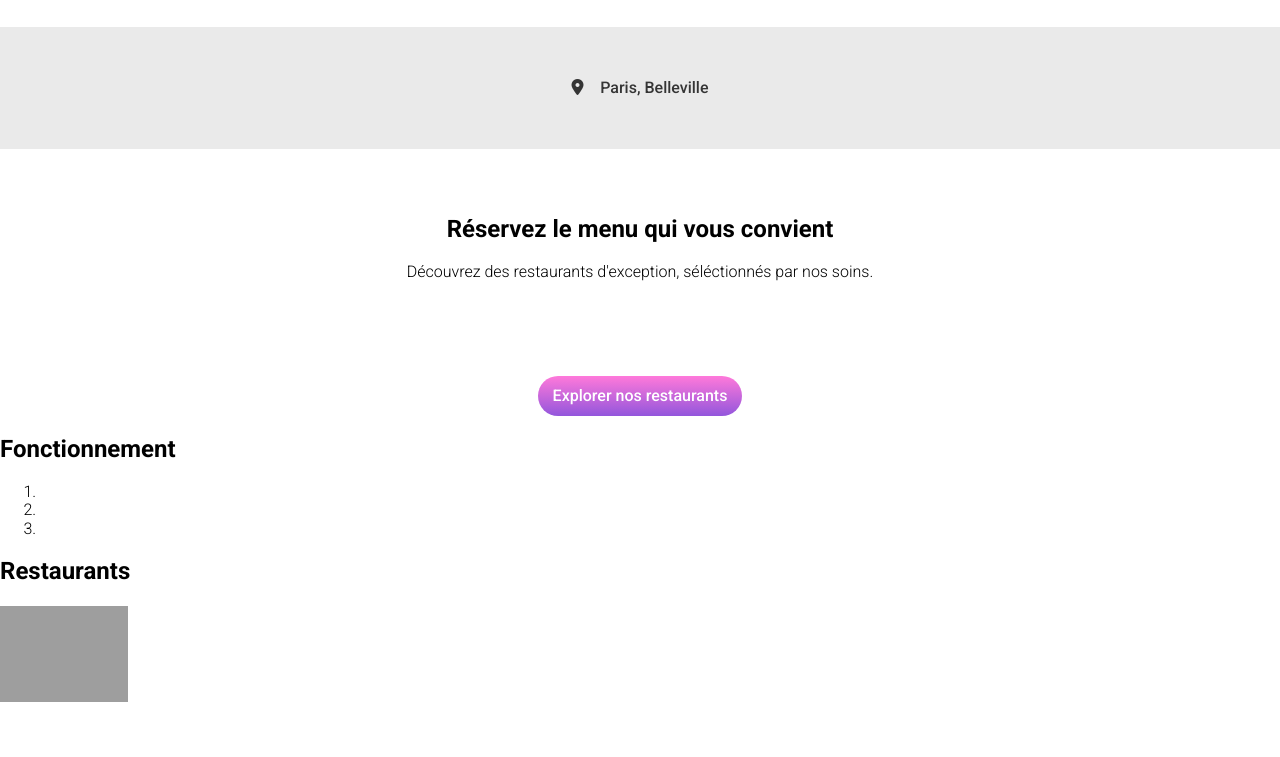
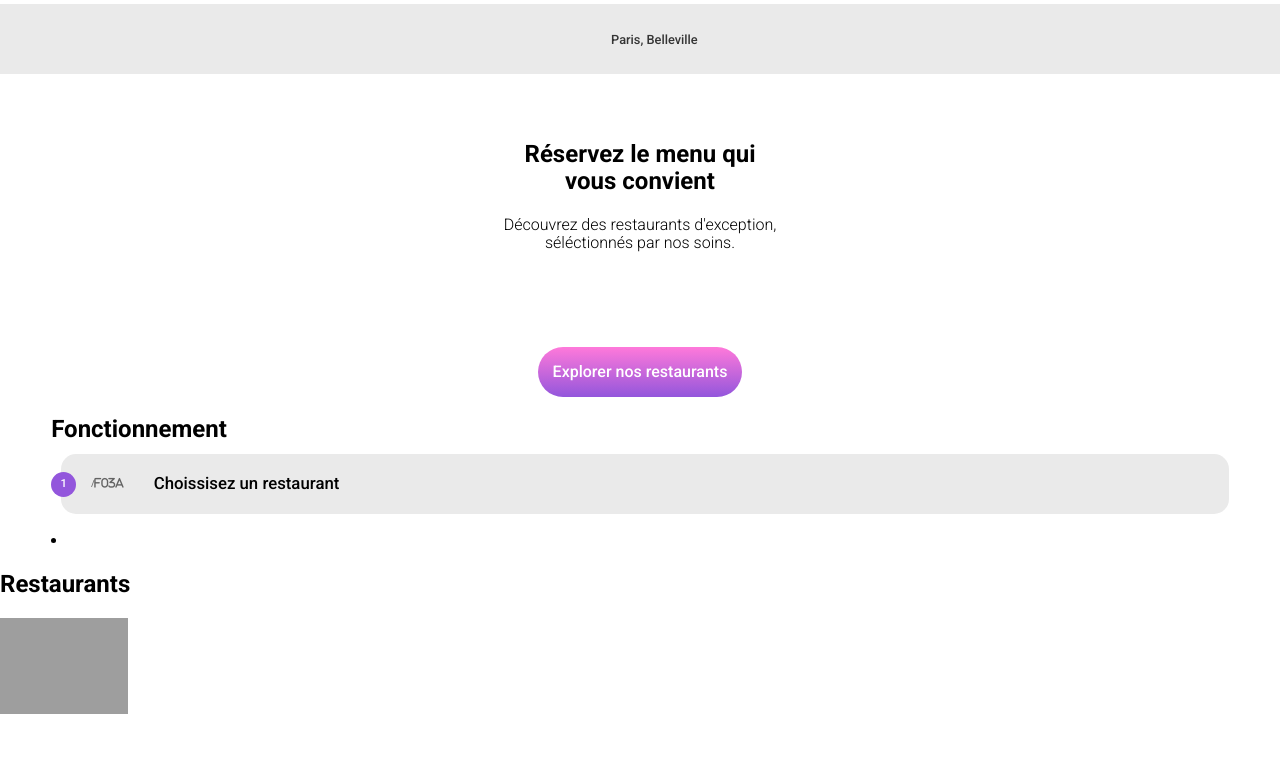
Before and after one commit to mightymoll/P3-ohmyfood, a plain HTML site: page index.html in a window 1280 px wide. Shown: the part 105-862 px from the top of the page. Drawn offline with Linux system fonts and the light colour scheme; grey boxes are pictures that could not be loaded; a web font is replaced by a local one.

Commit message:
v0.3 list items
in-progress 'fonctionnement' list'
 - item number icon
 - flexbox arrangement
 - text

 to do: icon appearance & standardization as sass component

 Project 3 of OpenClassrooms web developper program

```diff
--- a/css/scss/_base.scss
+++ b/css/scss/_base.scss
@@ -12,9 +12,10 @@ $color-dark: #353535;
 /* fonts */
 $font-main: "Roboto", sans-serif;
 $font-accent: "Shrikhand", cursive;
+
 $fontsize: (
-	xl: 1.4em,
-	lg: 1.2em,
+	xl: 1.7em,
+	lg: 1.5em,
 	reg: 1em,
 	sm: 0.8em,
 	xs: 0.7em,
--- a/css/scss/_components.scss
+++ b/css/scss/_components.scss
@@ -1,5 +1,7 @@
+@import "base";
+
 /* general icon styling for proper display */
-.icon::before {
+%icon {
 	font-family: "Font Awesome 6 Free";
 	font-weight: 900;
 	display: inline-block;
@@ -10,7 +12,7 @@
 }
 
 %list-icon {
-	font-size: get-fontsize(lg);
+	font-size: get-fontsize("lg");
 	color: #636363;
 	&:hover {
 		color: $color-primary;
@@ -18,11 +20,11 @@
 }
 
 %btnstyle {
-	height: 30px;
+	height: 40px;
 	background: $color-gradient;
 	padding: 5px 15px;
-	border-radius: 30px;
+	border-radius: 40px;
 	font-weight: 500;
-	font-size: get-fontsize(xs);
-	line-height: 30px;
+	font-size: map-get($fontsize, "reg");
+	line-height: 40px;
 }
--- a/css/scss/_layout.scss
+++ b/css/scss/_layout.scss
@@ -6,6 +6,7 @@ $padding-around: 4%;
 $margin-std: 4%;
 $margin-big: 6%;
 $margin-half: 2%;
+$gap: 10px;
 
 @mixin width($n: $full-width) {
 	width: $n;
@@ -13,7 +14,6 @@ $margin-half: 2%;
 
 %centered {
 	padding: $padding-side;
-	text-align: center;
 	margin-left: auto;
 	margin-right: auto;
 }
--- a/css/scss/style.scss
+++ b/css/scss/style.scss
@@ -2,15 +2,15 @@
 @import url("https://fonts.googleapis.com/css2?family=Roboto:wght@300;500;700&family=Shrikhand&display=swap");
 
 /* SCSS Files */
+@import "layout";
+@import "components";
 @import "base";
-@import "components";
-@import "layout";
 
 body {
 	box-sizing: border-box;
 	margin: 0;
 	padding: 0;
-	font-size: get-fontsize(reg);
+	font-size: map-get($fontsize, "reg");
 	font-family: $font-main;
 	font-weight: 300;
 }
@@ -18,22 +18,23 @@ body {
 a {
 	text-decoration: none;
 	color: $color-light;
-	font-size: get-fontsize(xs);
+	font-size: map-get($fontsize, "xs");
 	margin: 0;
 }
 
 h1 {
 	font-family: $font-accent;
-	font-size: get-fontsize(xl);
+	font-size: map-get($fontsize, "xl");
 }
 
 h2 {
-	font-size: get-fontsize(lg);
+	font-size: map-get($fontsize, "lg");
 	font-weight: 700;
 }
 
 p {
 	margin: 0;
+	font-size: map-get($fontsize, "reg");
 }
 
 header {
@@ -41,24 +42,24 @@ header {
 	text-align: center;
 
 	.header-logo {
-		height: 25px;
-		margin: 5% 5% 3% 5%;
+		width: 160px;
+		margin: 4% 4% 2% 4%;
 	}
 
 	.location {
-		padding: 4% 0;
+		padding: 2% 0;
 		background-color: $color-medium;
 		color: $color-dark;
 
 		&-dot::before {
 			content: "\f3c5";
-			font-size: get-fontsize(reg);
+			font-size: map-get($fontsize, "reg");
 			margin-right: 1%;
 		}
 
 		&-text {
 			display: inline-block;
-			font-size: get-fontsize(reg);
+			font-size: map-get($fontsize, "sm");
 			font-weight: 500;
 		}
 	}
@@ -71,9 +72,10 @@ main {
 	@extend %flex-column;
 	@extend %centered;
 	padding: $padding-side;
+	text-align: center;
 
 	&-text {
-		max-width: 80%;
+		width: 285px;
 		margin: $margin-std;
 	}
 
@@ -83,6 +85,84 @@ main {
 	}
 }
 
+.howto {
+	@extend %centered;
+
+	&__title {
+		margin-bottom: 10px;
+	}
+
+	&__list {
+		@extend %flex-column;
+		gap: $gap;
+		counter-reset: section;
+	}
+}
+
+.list-item {
+	width: $full-width;
+	display: flex;
+	flex-direction: row;
+	justify-content: flex-start;
+	align-items: center;
+
+	.list-count {
+		counter-reset: list-number;
+		z-index: 1;
+
+		&::before {
+			counter-increment: list-number;
+			content: counter(list-number);
+
+			width: 25px;
+			height: 25px;
+			display: inline-flex;
+			align-items: center;
+			justify-content: center;
+			color: white;
+			font-size: map-get($fontsize, "xs");
+			font-weight: 500;
+			background: $color-primary;
+			border-radius: 50%;
+		}
+	}
+
+	a {
+		width: 100%;
+		height: 60px;
+		background: $color-medium;
+		border-radius: 15px;
+		margin-left: -15px;
+		z-index: 0;
+		display: flex;
+		justify-content: flex-start;
+		align-items: center;
+
+		.list-icon {
+			@extend %list-icon;
+			margin: 0 30px;
+			.mobile::before {
+				@extend %icon;
+				content: "/f3cd";
+			}
+			&::before {
+				@extend %icon;
+				content: "/f03a";
+			}
+			.store::before {
+				@extend %icon;
+				content: "/f54e";
+			}
+		}
+	}
+
+	.list-text {
+		color: black;
+		font-size: map-get($fontsize, "lg");
+		font-weight: 500;
+	}
+}
+
 /* to make viewing in the inspector easier > to change later */
 .card__photo {
 	max-width: 10%;
--- a/index.html
+++ b/index.html
@@ -31,14 +31,15 @@
 
       <section class="howto">
         <h2 class="howto__title">Fonctionnement</h2>
-        <ol class="howto__list">
-          <li class="howto__item">
+        <div class="howto-list">
+          <div class="list-item">
+            <div class="list-count"></div>
             <a href="#restaurants">
-            <i class="howto__icon mobile"></i>
-            <span class="howto__text">Choissisez un restaurant</span>
+              <i class="list-icon mobile"></i>
+              <p class="list-text">Choissisez un restaurant</p>
             </a>
-          </li>
-          <li class="howto__item">
+          </div>
+          <div class="howto__item">
             <a href="#"><!-- empty placeholder link for future use-->
             <i class="howto__icon list"></i>
             <span class="howto__text">Composez votre menu</span>
```
Also changed, not shown: css/style.css.
